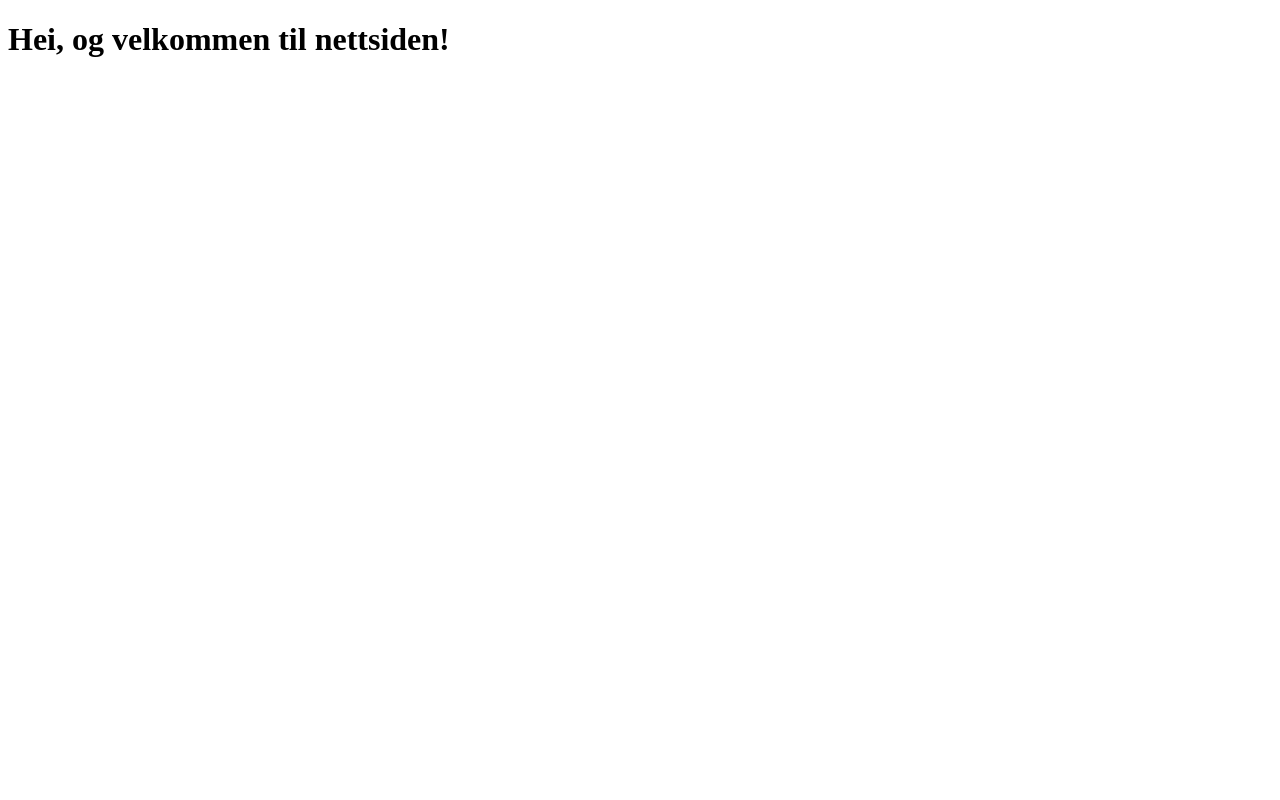
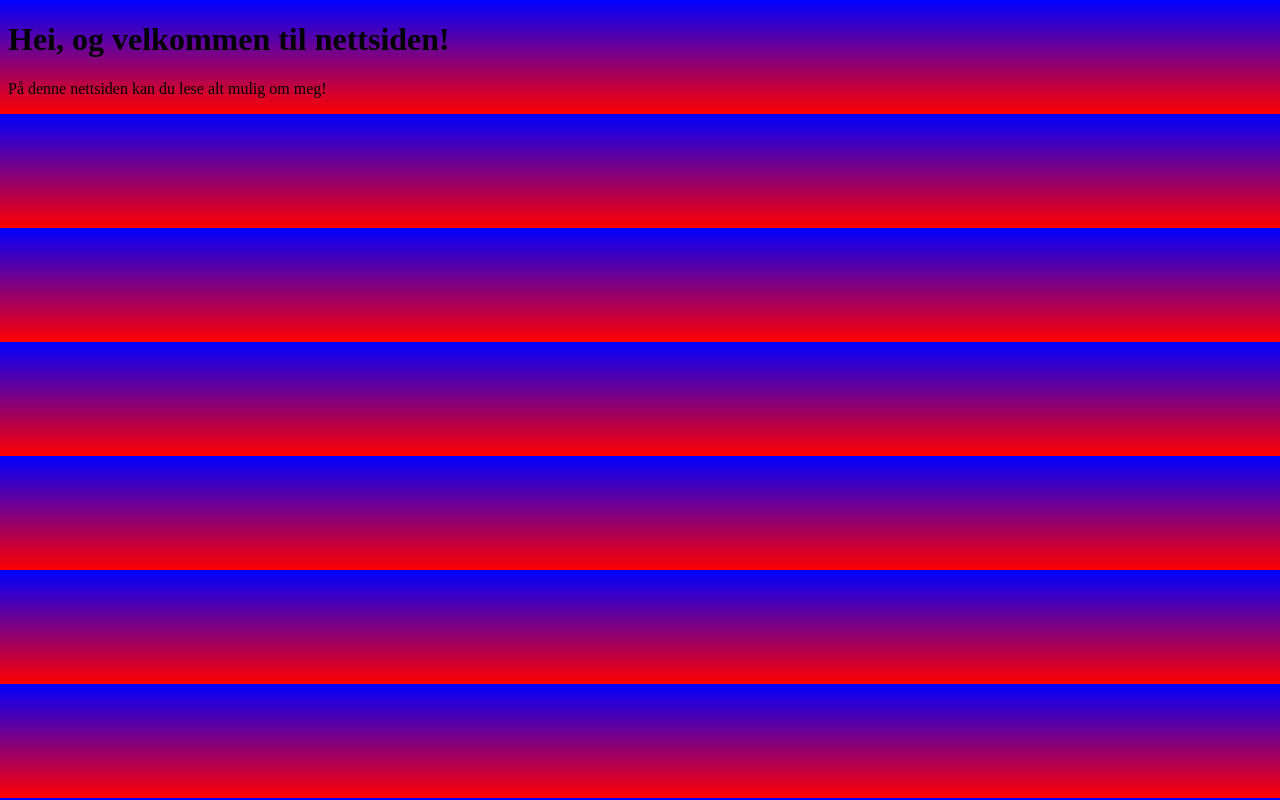
Before and after one commit to ulrikHesmyr/ulrikHesmyr, a plain HTML site: page projects/my own website/index.html in a window 1280 px wide. Drawn offline with Linux system fonts and the light colour scheme.

Commit message:
nettside-edit

```diff
--- a/projects/my own website/index.html
+++ b/projects/my own website/index.html
@@ -4,9 +4,11 @@
     <meta charset="UTF-8">
     <meta http-equiv="X-UA-Compatible" content="IE=edge">
     <meta name="viewport" content="width=device-width, initial-scale=1.0">
+    <link rel="stylesheet" href="stil.css">
     <title>Min egen nettside</title>
 </head>
 <body>
     <h1>Hei, og velkommen til nettsiden!</h1>
+    <p>På denne nettsiden kan du lese alt mulig om meg!</p>
 </body>
 </html>
--- /dev/null
+++ b/projects/my own website/stil.css
@@ -0,0 +1,3 @@
+body{
+    background:linear-gradient(blue, red);
+}
```
